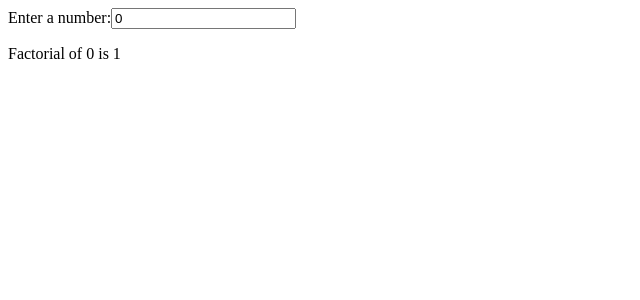
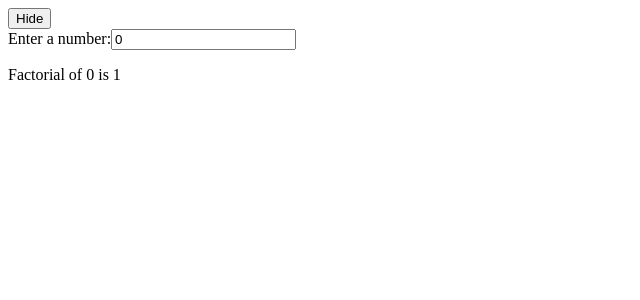
Before and after one commit to KyryloPikhno/Components_Test, a React (Create React App) app: page / in a window 1280 px wide. Shown: the top 300 px of the page, without its empty margins (0-640 px from the left). Built offline with nearby package versions, Linux system fonts and the light colour scheme.

Commit message:
ant useMemo

```diff
--- a/src/useMemo.js
+++ b/src/useMemo.js
@@ -1,9 +1,9 @@
-import { useState, useEffect } from 'react';
+import React, { useState, useEffect } from 'react';
 import {useMemoOne} from "use-memo-one";
-
 
 function MyComponent() {
     const [number, setNumber] = useState(0);
+    const [visible, setVisible] = useState(true);
 
     const factorial = useMemoOne(() => {
         let result = 1;
@@ -26,18 +26,26 @@ function MyComponent() {
         setNumber(e.target.value);
     };
 
+    const toggleVisibility = () => {
+        setVisible(!visible);
+    };
+
     console.log(factorial);
 
     return (
         <div>
-            <label>
-                Enter a number:
-                <input type="number" value={number} onChange={handleNumberChange} />
-            </label>
-            <p>{`Factorial of ${number} is ${factorial}`}</p>
+            <button onClick={toggleVisibility}>{visible ? 'Hide' : 'Show'}</button>
+            {visible && (
+                <div>
+                    <label>
+                        Enter a number:
+                        <input type="number" value={number} onChange={handleNumberChange} />
+                    </label>
+                    <p>{`Factorial of ${number} is ${factorial}`}</p>
+                </div>
+            )}
         </div>
     );
 }
 
-
 export {MyComponent};
```
